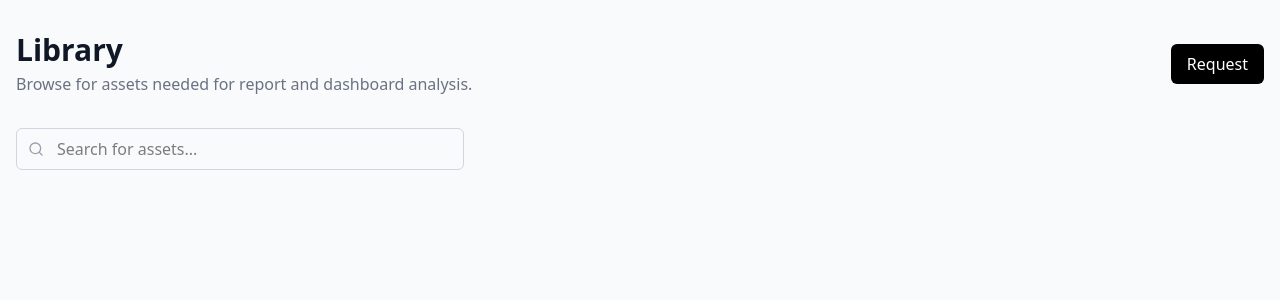
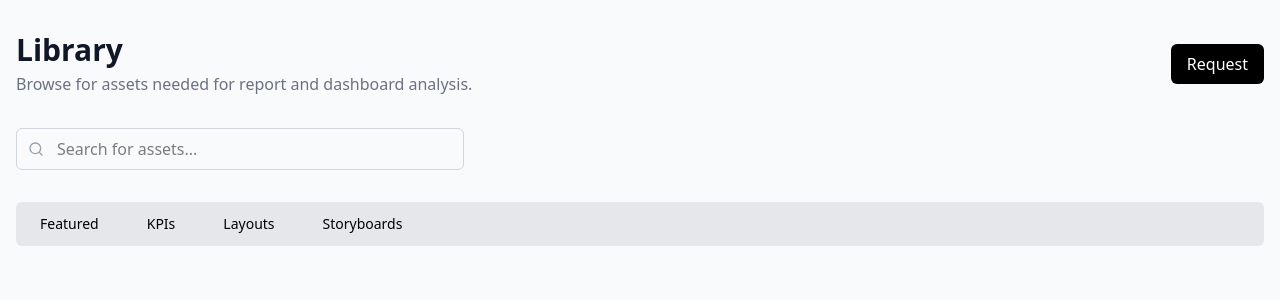
Before and after one commit to julydeath/kpi-dashboard, a Next.js app: page / in a window 1280 px wide. Shown: the top 300 px of the page. Built offline with nearby package versions, Linux system fonts and the light colour scheme.

Commit message:
chore: tab to url search params

```diff
--- a/app/page.tsx
+++ b/app/page.tsx
@@ -1,6 +1,7 @@
 import Library from "@/components/Library";
 
-export default function Home() {
+export default async function Home() {
+
   return (
     <main className="min-h-screen bg-gray-50 mx-auto">
       <Library />
--- a/components/Library.tsx
+++ b/components/Library.tsx
@@ -1,6 +1,15 @@
+'use client'
+
+import Link from "next/link";
 import SearchBar from "./SearchBar";
+import { useSearchParams } from 'next/navigation'
 
 export default function Library() {
+
+  const searchParams = useSearchParams()
+
+  const search = searchParams.get('tab')
+
   return (
     <div>
       <div className="container mx-auto px-4 py-8">
@@ -12,7 +21,7 @@ export default function Library() {
             </p>
           </div>
           <div className="mt-4 md:mt-0">
-            <button className="px-4 py-2 bg-black rounded-md text-white hover:bg-gray-800">
+            <button className="px-4 py-2 bg-black rounded-md text-white hover:bg-gray-800 hover:cursor-pointer">
               Request
             </button>
           </div>
@@ -21,6 +30,52 @@ export default function Library() {
         <div className="mb-8">
           <SearchBar />
         </div>
+
+        <div className="bg-gray-200 rounded-md">
+          <div className="flex">
+            <Link className={`px-6 py-3 font-medium text-sm`} href={{
+                pathname : '/',
+                query : {
+                    tab : "featured"
+                }
+            }}>
+              Featured
+            </Link>
+            <Link
+              className={`px-6 py-3 font-medium text-sm`}
+              href={{
+                pathname : '/',
+                query : {
+                    tab : "kpi"
+                }
+            }}
+            >
+              KPIs
+            </Link>
+            <Link
+              className={`px-6 py-3 font-medium text-sm`}
+              href={{
+                pathname : '/',
+                query : {
+                    tab : "layouts"
+                }
+            }}
+            >
+              Layouts
+            </Link>
+            <Link
+              className={`px-6 py-3 font-medium text-sm`}
+              href={{
+                pathname : '/',
+                query : {
+                    tab : "storyboards"
+                }
+            }}
+            >
+              Storyboards
+            </Link>
+          </div>
+        </div>
       </div>
     </div>
   );
--- a/components/SearchBar.tsx
+++ b/components/SearchBar.tsx
@@ -1,6 +1,11 @@
 import { Search } from "lucide-react";
 
 export default function SearchBar() {
+
+
+    const handleSearch = (e : string) => {
+        console.log(e)
+    }
   return (
     <div className="relative w-full max-w-md">
       <div className="absolute inset-y-0 left-0 pl-3 flex items-center pointer-events-auto">
@@ -10,6 +15,7 @@ export default function SearchBar() {
         className="w-full pl-10 pr-4 py-2 border border-gray-300 rounded-md focus:outline-none focus:ring-2 focus:border-transparent"
         type="text"
         placeholder="Search for assets..."
+        // onChange={(e) => handleSearch(e.target.value)}
       />
     </div>
   );
```
